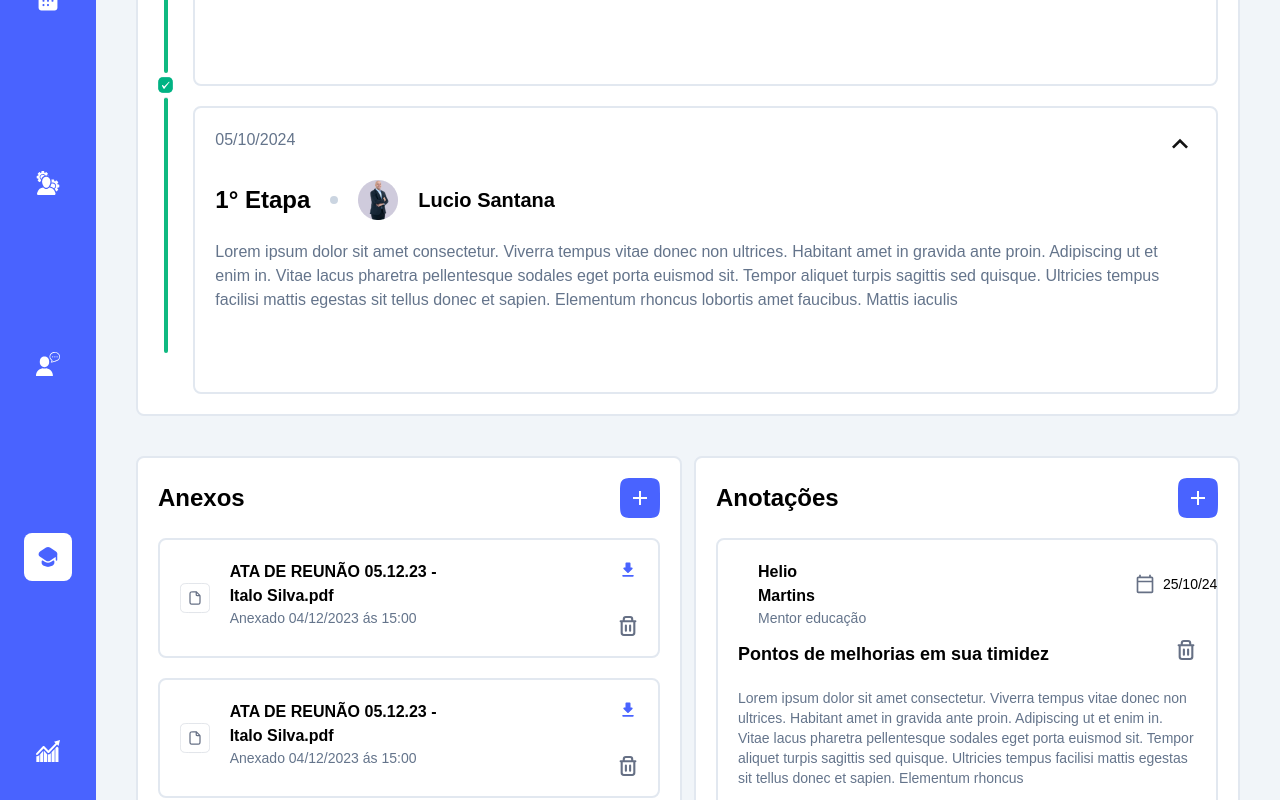
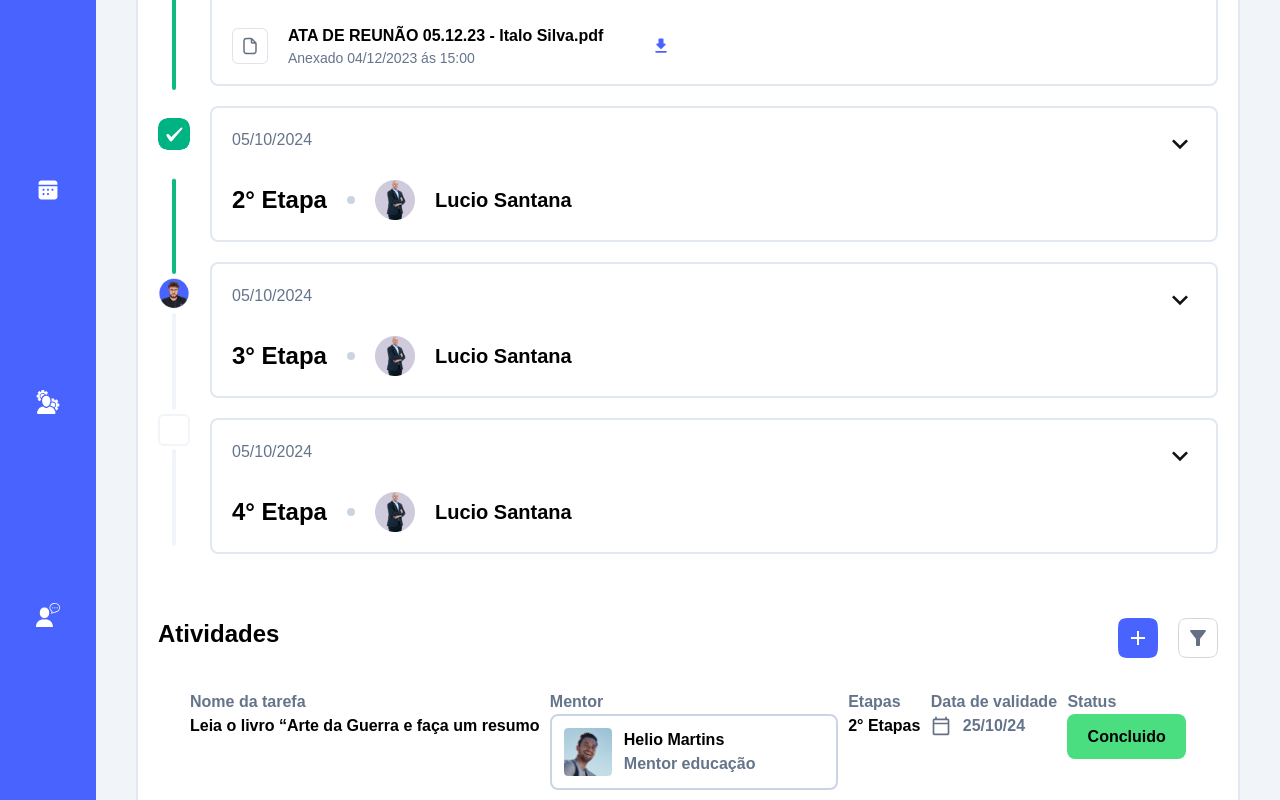
Before and after one commit to isamsm/mentoria, a React (Vite) app: page / in a window 1280 px wide. Shown: the part 1120-1920 px from the top of the page. Built offline with nearby package versions, Linux system fonts and the light colour scheme.

Commit message:
feat: atividades

```diff
--- a/src/App.jsx
+++ b/src/App.jsx
@@ -3,7 +3,7 @@ import Sidebar from './components/Sidebar'
 import Header from './components/Header'
 import Timeline from  './components/Timeline'
 import arrow from './assets/arrow.svg'
-import italo from './assets/italo.png'
+import helio from './assets/helio.png'
 import edit from './assets/edit.svg'
 import instagram from './assets/instagram.svg'
 import facebook from './assets/facebook.svg'
@@ -27,7 +27,7 @@ function App() {
         <div className="w-screen">
           <Header />
           <div className="bg-slate-100 text-black">
-            <div className="px-2 md:px-10 lg:px-10 py-5">
+            <div className="px-2 md:px-10 lg:px-10 pt-5">
               <div className="flex md:justify-between lg:justify-between gap-5 md:gap-0 lg:gap-0 pb-5">
                 <h3 className="text-xl font-bold"> Mentorados</h3>
                 <div className="flex gap-4 items-center">
@@ -39,7 +39,7 @@ function App() {
                 <div className="bg-white border-2 border-slate-200 rounded-lg w-72 lg:w-6/12 p-5">
                   <div className="flex flex-col lg:flex-row gap-5 lg:items-center">
                     <div>
-                      <img src={italo} className="h-40 w-40" />
+                      <img src={helio} className="h-40 w-40" />
                     </div>
                     <div>
                       <div className="flex flex-col lg:flex-row justify-between">
@@ -156,7 +156,7 @@ function App() {
                     <div className="bg-white border-2 border-slate-200 rounded-lg lg:w-6/12 p-5">
                       <div className="flex flex-col lg:flex-row gap-5 lg:items-center">
                         <div>
-                          <img src={italo} className="h-16 w-16" />
+                          <img src={helio} className="h-16 w-16" />
                         </div>
                         <div>
                           <div className="flex justify-between">
@@ -175,7 +175,7 @@ function App() {
                     <div className="bg-white border-2 border-slate-200 rounded-lg lg:w-6/12 p-5">
                       <div className="flex flex-col lg:flex-row gap-5 lg:items-center">
                         <div>
-                          <img src={italo} className="h-16 w-16" />
+                          <img src={helio} className="h-16 w-16" />
                         </div>
                         <div>
                           <div className="flex justify-between">
@@ -195,7 +195,7 @@ function App() {
                   <div className="bg-white border-2 border-slate-200 rounded-lg lg:w-6/12 p-5 mt-5">
                     <div className="flex flex-col lg:flex-row gap-5 lg:items-center">
                       <div>
-                        <img className="h-16 w-16" src={italo} />
+                        <img className="h-16 w-16" src={helio} />
                       </div>
                       <div>
                         <div className="flex justify-between">
@@ -280,7 +280,7 @@ function App() {
                     <div className="border-2 border-slate-200 lg:w-full rounded-lg p-5">
                       <div className="flex flex-col lg:flex-row gap-5 lg:items-center">
                         <div>
-                          <img src={italo} className="h-9 w-9 rounded-full" />
+                          <img src={helio} className="h-9 w-9 rounded-full" />
                         </div>
                         <div>
                           <div className="flex justify-between items-center">
@@ -321,7 +321,7 @@ function App() {
                     <div className="border-2 border-slate-200 lg:w-full rounded-lg p-5">
                       <div className="flex flex-col lg:flex-row gap-5 lg:items-center">
                         <div>
-                          <img src={italo} className="h-9 w-9 rounded-full" />
+                          <img src={helio} className="h-9 w-9 rounded-full" />
                         </div>
                         <div>
                           <div className="flex justify-between items-center">
--- a/src/components/Timeline.jsx
+++ b/src/components/Timeline.jsx
@@ -4,29 +4,36 @@ import check from '../assets/timeline/check.svg'
 import download from '../assets/download.svg'
 import arrow_up from '../assets/timeline/arrow_up.svg'
 import arrow_down from '../assets/timeline/arrow_down.svg'
-import trash from '../assets/trash.svg'
+import plus from '../assets/plus.svg'
 import file from '../assets/file.svg'
+import funnel from '../assets/timeline/funnel.svg'
+import helio from '../assets/helio.png'
+import calendar_2 from '../assets/calendar_2.svg'
 
 export default function Timeline() {
   return (
     <>
       <div className="flex flex-col md:flex-row lg:flex-row gap-5 pb-5 font-poppins">
-        <div className="bg-white border-2 border-slate-200 rounded-lg w-full p-5">
+        <div className="bg-white border-2 border-slate-200 rounded-lg w-72 md:w-full lg:w-full p-5">
           <h3 className="text-2xl font-bold"> Jornada </h3>
           <div className="pt-5 flex gap-5">
             <div className="flex flex-col items-center gap-1">
               <img src={check} />
-              <hr className="w-1 h-64 bg-emerald-500 rounded" />
-              <img src={check} />
-              <hr className="w-1 h-64 bg-emerald-500 rounded" />
+              <hr className="w-1 h-screen md:h-80 lg:h-64 bg-emerald-500 rounded" />
+              <img src={check} className="h-20 w-20" />
+              <hr className="w-1 h-48 md:h-28 lg:h-24 bg-emerald-500 rounded" />
+              <img src={italo} />
+              <hr className="w-1 h-48 md:h-28 lg:h-24 bg-slate-100 rounded" />
+              <a className="border-2 bg-white border-slate-100 rounded-md h-8 w-8" />
+              <hr className="w-1 h-36 md:h-24 lg:h-24 bg-slate-100 rounded" />
             </div>
             <div className="flex flex-col gap-5">
-              <div className="border-2 border-slate-200 rounded-lg w-full h-72 p-5">
+              <div className="border-2 border-slate-200 rounded-lg w-48 md:w-full lg:w-full lg:h-72 p-5">
                 <div className="flex justify-between">
                   <p className="text-slate-500"> 05/10/2024 </p>
                   <img src={arrow_up} />
                 </div>
-                <div className="flex items-center gap-5 pt-5">
+                <div className="flex flex-col md:flex-row lg:flex-row items-start md:items-center lg:items-center gap-1 md:gap-5 lg:gap-5 md:pt-5 lg:pt-5">
                   <h3 className="font-bold text-2xl"> 1° Etapa </h3>
                   <a className="border-4 border-slate-300 rounded-full" />
                   <img src={lucio} />
@@ -44,30 +51,107 @@ export default function Timeline() {
                     lobortis amet faucibus. Mattis iaculis{' '}
                   </p>
                 </div>
+                <div className="flex flex-col md:flex-row lg:flex-row gap-5 lg:items-center pt-5">
+                  <div>
+                    <img src={file} className="h-9 w-9" />
+                  </div>
+                  <div>
+                    <div className="flex flex-row lg:flex-row items-center justify-between">
+                      <div className="flex-col">
+                        <h2 className="font-bold pr-12">
+                          {' '}
+                          ATA DE REUNÃO 05.12.23 - Italo Silva.pdf{' '}
+                        </h2>
+                        <p className="text-sm text-slate-500">
+                          {' '}
+                          Anexado 04/12/2023 ás 15:00
+                        </p>
+                      </div>
+                      <img src={download} className="h-5 w-5" />
+                    </div>
+                  </div>
+                </div>
               </div>
-              <div className="border-2 border-slate-200 rounded-lg w-full h-72 p-5">
+              <div className="border-2 border-slate-200 rounded-lg w-48 md:w-full lg:w-full p-5">
                 <div className="flex justify-between">
                   <p className="text-slate-500"> 05/10/2024 </p>
-                  <img src={arrow_up} />
+                  <img src={arrow_down} />
                 </div>
-                <div className="flex items-center gap-5 pt-5">
-                  <h3 className="font-bold text-2xl"> 1° Etapa </h3>
+                <div className="flex flex-col md:flex-row lg:flex-row items-start md:items-center lg:items-center gap-1 md:gap-5 lg:gap-5 md:pt-5 lg:pt-5">
+                  <h3 className="font-bold text-2xl"> 2° Etapa </h3>
                   <a className="border-4 border-slate-300 rounded-full" />
                   <img src={lucio} />
                   <h3 className="font-semibold text-xl"> Lucio Santana </h3>
                 </div>
-                <div className="pt-5">
-                  <p className="text-slate-500">
-                    {' '}
-                    Lorem ipsum dolor sit amet consectetur. Viverra tempus vitae
-                    donec non ultrices. Habitant amet in gravida ante proin.
-                    Adipiscing ut et enim in. Vitae lacus pharetra pellentesque
-                    sodales eget porta euismod sit. Tempor aliquet turpis
-                    sagittis sed quisque. Ultricies tempus facilisi mattis
-                    egestas sit tellus donec et sapien. Elementum rhoncus
-                    lobortis amet faucibus. Mattis iaculis{' '}
-                  </p>
+              </div>
+              <div className="border-2 border-slate-200 rounded-lg w-48 md:w-full lg:w-full p-5">
+                <div className="flex justify-between">
+                  <p className="text-slate-500"> 05/10/2024 </p>
+                  <img src={arrow_down} />
                 </div>
+                <div className="flex flex-col md:flex-row lg:flex-row items-start md:items-center lg:items-center gap-1 md:gap-5 lg:gap-5 md:pt-5 lg:pt-5">
+                  <h3 className="font-bold text-2xl"> 3° Etapa </h3>
+                  <a className="border-4 border-slate-300 rounded-full" />
+                  <img src={lucio} />
+                  <h3 className="font-semibold text-xl"> Lucio Santana </h3>
+                </div>
+              </div>
+              <div className="border-2 border-slate-200 rounded-lg w-48 md:w-full lg:w-full p-5">
+                <div className="flex justify-between">
+                  <p className="text-slate-500"> 05/10/2024 </p>
+                  <img src={arrow_down} />
+                </div>
+                <div className="flex flex-col md:flex-row lg:flex-row items-start md:items-center lg:items-center gap-1 md:gap-5 lg:gap-5 md:pt-5 lg:pt-5">
+                  <h3 className="font-bold text-2xl"> 4° Etapa </h3>
+                  <a className="border-4 border-slate-300 rounded-full" />
+                  <img src={lucio} />
+                  <h3 className="font-semibold text-xl"> Lucio Santana </h3>
+                </div>
+              </div>
+            </div>
+          </div>
+          <div className="pt-16">
+            <div className="flex justify-between">
+              <h3 className="text-2xl font-bold"> Atividades </h3>
+              <div className="flex gap-5">
+                <img src={plus} />
+                <img src={funnel} />
+              </div>
+            </div>
+            <div className="flex justify-between p-8 font-semibold">
+              <div>
+                <p className="text-slate-500"> Nome da tarefa </p>
+                <p> Leia o livro “Arte da Guerra e faça um resumo </p>
+              </div>
+              <div>
+                <p className="text-slate-500"> Mentor </p>
+                <div className="flex gap-3 border-2 border-slate-300 w-72 rounded-lg p-3">
+                  <div>
+                    <img src={helio} className="h-12 w-12" />
+                  </div>
+                  <div>
+                    <p> Helio Martins</p>
+                    <p className="text-slate-500"> Mentor educação </p>
+                  </div>
+                </div>
+              </div>
+              <div>
+                <p className="text-slate-500"> Etapas </p>
+                <h3 className="font-semibold"> 2° Etapas </h3>
+              </div>
+              <div>
+                <p className="text-slate-500"> Data de validade </p>
+                <div className="flex items-center gap-3">
+                  <img src={calendar_2} className="h-5 w-5" />
+                  <p className="font-semibold text-slate-500"> 25/10/24 </p>
+                </div>
+              </div>
+              <div>
+                <p className="text-slate-500"> Status </p>
+                <button className="bg-green-400 font-semibold">
+                  {' '}
+                  Concluido{' '}
+                </button>
               </div>
             </div>
           </div>
```
Also changed, not shown: src/assets/helio.png (renamed from src/assets/italo.png), src/assets/timeline/funnel.svg (added).
